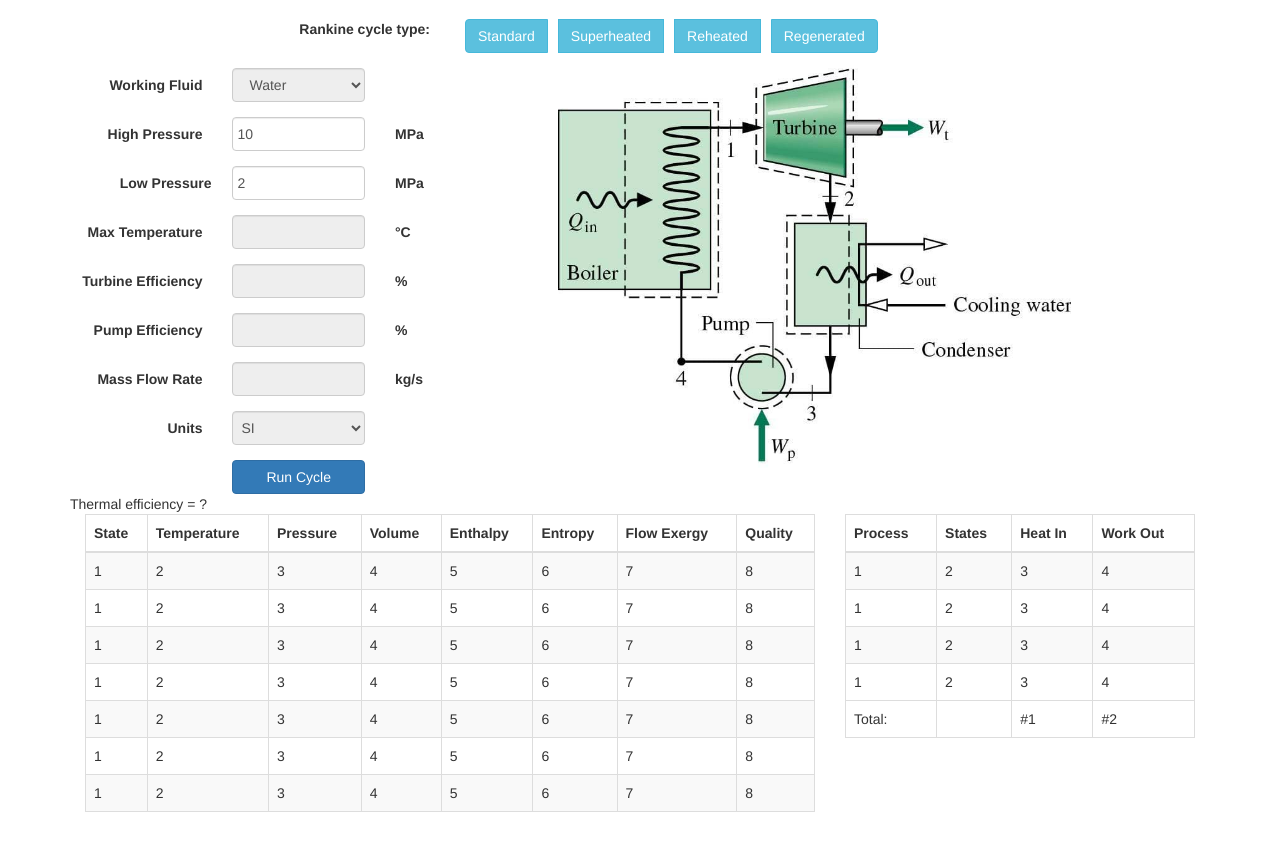
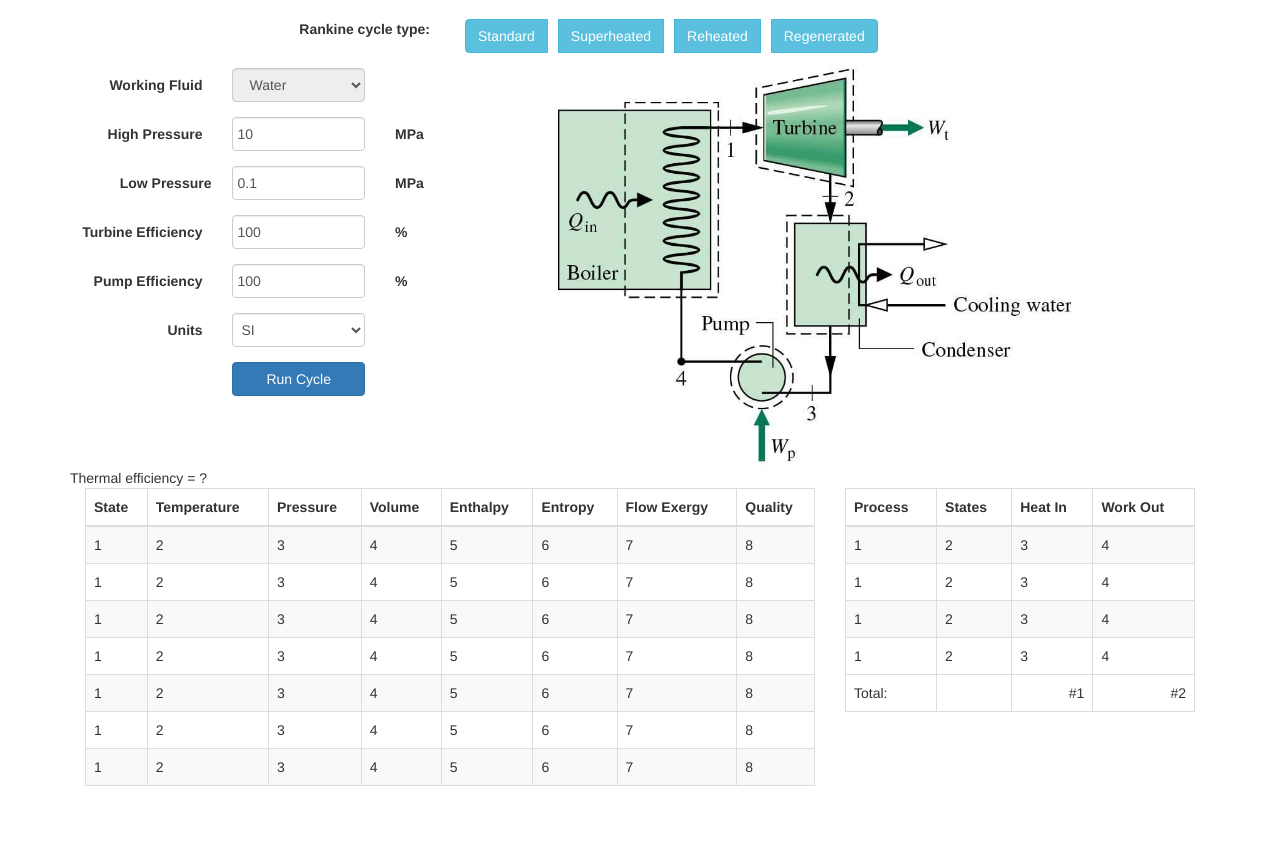
Before and after one commit to samtx/whatsmyrankine, a Flask app: page / in a window 1280 px wide. Shown: the part 51-903 px from the top of the page. After the commit the page ends 837 px from the top, so only its background shows below. Run offline with Flask 2, Linux system fonts and the light colour scheme; some libraries are stand-ins or nearby versions.

Commit message:
get units working

```diff
--- a/app/templates/index.html
+++ b/app/templates/index.html
@@ -39,7 +39,7 @@
                       <div class="form-group row">
                         <label for="workingFluid" class="col-sm-4 control-label">Working Fluid</label>
                         <div class="col-sm-4">
-                             <select disabled class="c-select form-control" id="workingFluid">
+                            <select disabled class="c-select form-control" id="workingFluid">
                               <option selected value="Water">Water</option>
                               <option value="Ammonia">Ammonia</option>
                               <option value="Propane">Propane</option>
@@ -51,31 +51,31 @@
                   <div class="form-group row">
                     <label for="highPressure" class="col-sm-4 col-form-label control-label ">High Pressure</label>
                     <div class="col-sm-4">
-                      <input type="number" step="any" min="0" value=10 class="form-control rankine-input" id="highPressure">
+                      <input type="number" step="any" min="0.000001" value=10 class="form-control rankine-input" id="highPressure">
                     </div>
-                    <label for="pressureUnits" class="col-sm-1 control-label">MPa</label>
+                    <label for="highPressure" class="col-sm-1 control-label pressureUnits">MPa</label>
                   </div>
                   <!-- Low Pressure -->
                   <div class="form-group">
                     <label for="lowPressure" class="col-sm-4 control-label rankine-form-label">Low Pressure</label>
                     <div class="col-sm-4">
-                      <input type="number" step="any" min="0" value=2 class="form-control rankine-input" id="lowPressure">
+                      <input type="number" step="any" min="0.000001" value=0.1 class="form-control rankine-input" id="lowPressure">
                     </div>
-                    <label for="pressureUnits" class="col-sm-1 control-label">MPa</label>
+                    <label for="lowPressure" class="col-sm-1 control-label pressureUnits">MPa</label>
                   </div>
                   <!-- Max Temperature -->
-                  <div class="form-group">
-                    <label for="maxTemperature" class="col-sm-4 control-label">Max Temperature</label>
-                    <div class="col-sm-4">
-                      <input disabled type="number" step="any" class="form-control rankine-input" id="maxTemperature">
-                    </div>
-                    <label for="temperatureUnits" class="col-sm-1 control-label">&deg;C</label>
-                  </div>
+                  <!--<div class="form-group">-->
+                  <!--  <label for="maxTemperature" class="col-sm-4 control-label">Max Temperature</label>-->
+                  <!--  <div class="col-sm-4">-->
+                  <!--    <input type="number" step="any" class="form-control rankine-input" id="maxTemperature">-->
+                  <!--  </div>-->
+                  <!--  <label for="maxTemperature" class="col-sm-1 control-label tempUnits">&deg;C</label>-->
+                  <!--</div>-->
                   <!-- Turbine Efficiency -->
                   <div class="form-group">
                     <label for="turbineEfficiency" class="col-sm-4 control-label">Turbine Efficiency</label>
                     <div class="col-sm-4">
-                      <input disabled type="number" step="any" min="0" max="100" class="form-control rankine-input" id="turbineEfficiency">
+                      <input type="number" step="any" min="0.001" max="100" value="100" class="form-control rankine-input" id="turbineEfficiency">
                     </div>
                     <label for="efficiencyUnits" class="col-sm-1 control-label">%</label>
                   </div>
@@ -83,24 +83,24 @@
                   <div class="form-group">
                     <label for="pumpEfficiency" class="col-sm-4 control-label">Pump Efficiency</label>
                     <div class="col-sm-4">
-                      <input disabled type="number" step="any" min="0" max="100" class="form-control rankine-input" id="pumpEfficiency">
+                      <input type="number" step="any" min="0.001" max="100" value="100" class="form-control rankine-input" id="pumpEfficiency">
                     </div>
                     <label for="efficiencyUnits" class="col-sm-1 control-label">%</label>
                   </div>
                   <!-- Mass Flow Rate -->
-                  <div class="form-group">
-                    <label for="massFlowRate" class="col-sm-4 control-label">Mass Flow Rate</label>
-                    <div class="col-sm-4">
-                      <input disabled type="number" step="any" min="0" class="form-control rankine-input" id="massFlowRate">
-                    </div>
-                    <label for="massFlowRateUnits" class="col-sm-1 control-label">kg/s</label>
-                  </div>
+                  <!--<div class="form-group">-->
+                  <!--  <label for="massFlowRate" class="col-sm-4 control-label">Mass Flow Rate</label>-->
+                  <!--  <div class="col-sm-4">-->
+                  <!--    <input disabled type="number" step="any" min="0" class="form-control rankine-input" id="massFlowRate">-->
+                  <!--  </div>-->
+                  <!--  <label for="massFlowRateUnits" class="col-sm-1 control-label">kg/s</label>-->
+                  <!--</div>-->
                   <!-- Units -->
                  <!--<fieldset disabled>-->
                  <div class="form-group">
                         <label for="units" class="col-sm-4 control-label">Units</label>
                         <div class="col-sm-4">
-                             <select disabled class="c-select form-control rankine-input" id="units">
+                             <select class="c-select form-control rankine-input" id="units">
                               <option selected value="SI">SI</option>
                               <option value="English">English</option>
                             </select>
@@ -131,12 +131,12 @@
                     <thead class='thead-default'>
                         <tr>
                         <th>State</th>
-                        <th class="col-2">Temperature</th>
-                        <th class="col-2">Pressure</th>
-                        <th class="col-2">Volume</th>
-                        <th class="col-2">Enthalpy</th>
-                        <th class="col-2">Entropy</th>
-                        <th class="col-2">Flow Exergy</th>
+                        <th class="col-2">Temperature<br/><span class="tempUnits"></span></th>
+                        <th class="col-2">Pressure<br/><span class="pressureUnits"></span></th>
+                        <th class="col-2">Volume<br/><span class="volumeUnits"></span></th>
+                        <th class="col-2">Enthalpy<br/><span class="energyUnits"></span></th>
+                        <th class="col-2">Entropy<br/><span class="entropyUnits"></span></th>
+                        <th class="col-2">Flow Exergy<br/><span class="energyUnits"></span></th>
                         <th class="col-1">Quality</th>
                         </tr>
                     </thead>
@@ -159,8 +159,8 @@
                         <tr>
                         <th>Process</th>
                         <th class="col-2">States</th>
-                        <th class="col-2">Heat In</th>
-                        <th class="col-2">Work Out</th>
+                        <th class="col-2">Heat In<br/><span class="energyUnits"></span></th>
+                        <th class="col-2">Work Out<br/><span class="energyUnits"></span></th>
                     </thead>
                     <tbody>
                         <tr><td>1</td><td>2</td><td>3</td><td>4</td></tr>
@@ -172,8 +172,8 @@
                         <tr>
                             <td>Total:</td>
                             <td></td>
-                            <td id="heatTotal">#1</td>
-                            <td id="workTotal">#2</td>
+                            <td id="heatTotal" style="text-align:right">#1</td>
+                            <td id="workTotal" style="text-align:right">#2</td>
                         </tr>
                     </tfoot>
                 </table>
@@ -189,6 +189,11 @@
          <!-- jQuery Version 1.11.1 -->
     <script type='text/javascript' src="../static/js/jquery.js"></script>
     <script>
+        function formatData(val, prop) {
+
+        }
+    </script>
+    <script>
         $SCRIPT_ROOT = {{ request.script_root | tojson | safe }};
         $(function() {
             $('#runcycle').on('click', function() {
@@ -196,11 +201,11 @@
                     workingFluid: $('#workingFluid').val(),
                     highPressure: $('#highPressure').val(),
                     lowPressure: $('#lowPressure').val(),
-                    maxTemperature: $('#maxTemperature').val(),
-                    turbineEfficiency: $('#turbineEfficiency').val(),
-                    pumpEfficiency: $('#pumpEfficiency').val(),
-                    massFlowRate: $('#massFlowRate').val(),
-                    units: $('#units').val()
+                    // maxTemperature: $('#maxTemperature').val(),
+                    turbineEfficiency: $('#turbineEfficiency').val()/100.0,
+                    pumpEfficiency: $('#pumpEfficiency').val()/100.0,
+                    // massFlowRate: $('#massFlowRate').val(),
+                    // units: $('#units').val()
                 }, function(data) {
                     console.table(data);
                     var therm_eff = parseFloat(data.cycle.en_eff*100).toFixed(2)
@@ -209,6 +214,36 @@
                     // var $table = $('#stateTableBody');
                     // $table.empty();
 
+                    // Get unit conversion factors
+                    if ($('#units').val() == 'SI') {
+                        pressureFactor = 0.000001;  // Pa to MPa
+                        energyFactor = 0.001;     // J to KJ
+                        tempFactor = 1;    // K to deg C
+                        tempShift = -273;
+                        entropyFactor = 0.001;  // J/kg K to kJ/kg K
+                        volumeFactor = 1;
+
+                        pressureUnits = 'MPa';
+                        tempUnits = '&deg;C';
+                        energyUnits = 'kJ/kg';
+                        entropyUnits = 'kJ/kg K';
+                        volumeUnits = 'm<sup>3</sup>/kg';
+                    }
+                    else {
+                        pressureFactor = 0.00014503773773;  //  Pa to lbf/in2
+                        energyFactor = 0.000429923; //    J/kg to Btu/lbm
+                        tempFactor = 9.0/5.0; //     K to deg F
+                        tempShift = -459.67;  //  tempFactor * T + tempShift
+                        entropyFactor = 0.000238845897;  // J/kg K to Btu/lb R
+                        volumeFactor = 0.0624;  //  m3/kg to ft3/lb
+
+                        pressureUnits = 'lbf/in<sup>2</sup>';
+                        tempUnits = '&deg;F';
+                        energyUnits = 'Btu/lb';
+                        entropyUnits = 'Btu/lb &deg;R';
+                        volumeUnits = 'ft<sup>3</sup>/lb';
+                    }
+
                     // Populate State Table
                     var rows = '';
                     states = data.cycle.states;
@@ -216,12 +251,21 @@
                         state = states[i];
                         var row = '<tr>';
                         console.log(state);
-                        data_vars = ['name','T','p','v','h','s','ef','x'];
-                        for (var j=0, k=data_vars.length; j<k; j++) {
-                            property = data_vars[j];
-                            console.log(property);
-                            row += '<td>' +  parseFloat(state[property]).toFixed(2) + '</td>';
+                        row += '<td>' + state['name'] + '</td>';
+                        row += '<td>'+(tempFactor*parseFloat(state['T'])+tempShift).toFixed(1)+'</td>';
+                        row += '<td>'+(pressureFactor*parseFloat(state['p'])).toFixed(2)+'</td>';
+                        row += '<td>'+(volumeFactor*parseFloat(state['v'])).toExponential(4)+'</td>';
+                        row += '<td>'+(energyFactor*parseFloat(state['h'])).toFixed(2)+'</td>';
+                        row += '<td>'+(entropyFactor*parseFloat(state['s'])).toFixed(4)+'</td>';
+                        row += '<td>'+(energyFactor*parseFloat(state['ef'])).toFixed(2)+'</td>';
+                        x = state['x'];
+                        row += '<td>';
+                        if (isNaN(parseFloat(x))) {
+                            row += x;
+                        } else {
+                            row += parseFloat(x).toFixed(2);
                         }
+                        row += '</td>';
                         console.log(row);
                         rows += row + '</tr>';
                     }
@@ -239,9 +283,9 @@
                         console.log(process);
                         row += '<td>' + process['name'] + '</td>';
                         row += '<td>' + process['state_in'] + ' &#10145; ' + process['state_out'] + '</td>';
-                        heat = parseFloat(process['heat']);
-                        work = parseFloat(process['work']);
-                        row += '<td>' +  heat.toFixed(2) + '</td><td>' + work.toFixed(2) + '</td></tr>';
+                        heat = parseFloat(process['heat'])*energyFactor;
+                        work = parseFloat(process['work'])*energyFactor;
+                        row += '<td style="text-align:right">' +  heat.toFixed(2) + '</td><td style="text-align:right">' + work.toFixed(2) + '</td></tr>';
                         rows += row
                         heatTotal += heat;
                         workTotal += work;
@@ -250,6 +294,14 @@
                     $('#processTable > tbody').html(rows);
                     $('#heatTotal').text(heatTotal.toFixed(2));
                     $('#workTotal').text(workTotal.toFixed(2));
+
+                    // Use correct units in table headers
+                    $('table').find('.tempUnits').html(tempUnits);
+                    $('table').find('.pressureUnits').html(pressureUnits);
+                    $('table').find('.volumeUnits').html(volumeUnits);
+                    $('table').find('.energyUnits').html(energyUnits);
+                    $('table').find('.entropyUnits').html(entropyUnits);
+                    $('#stateTable').find('tr').css('text-align', 'right');
                 });
                 return false;
             });
```
